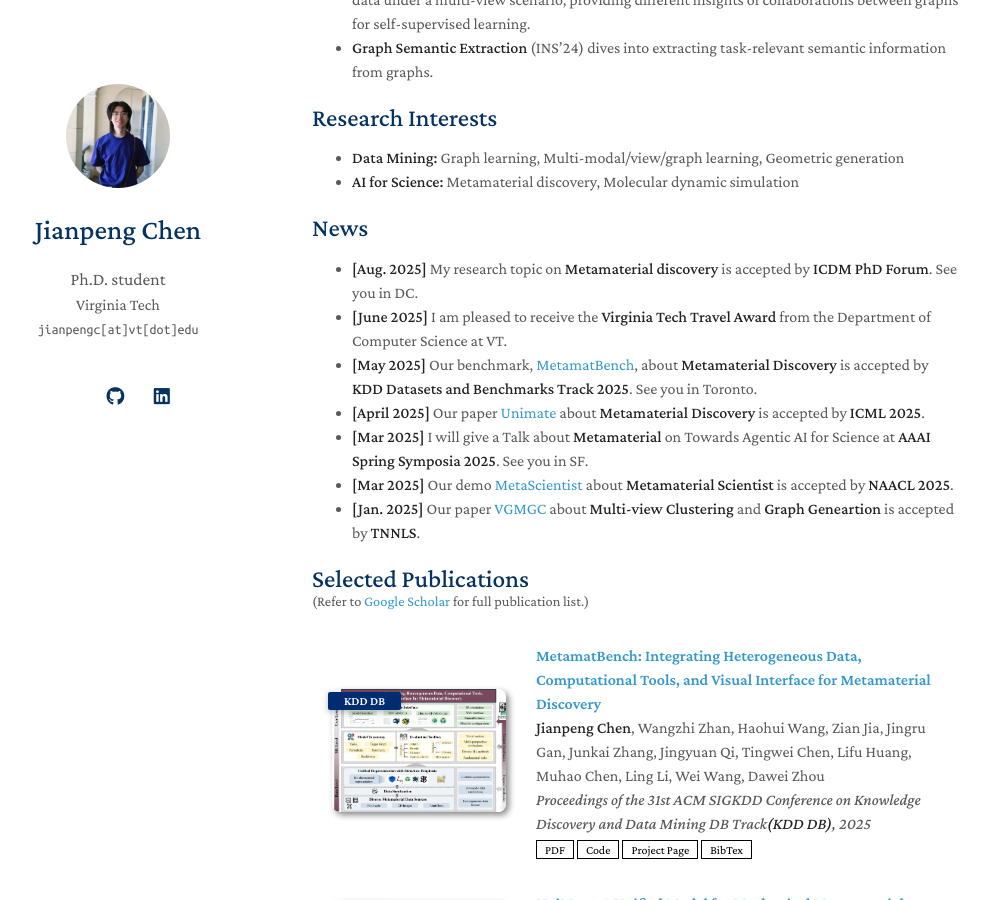
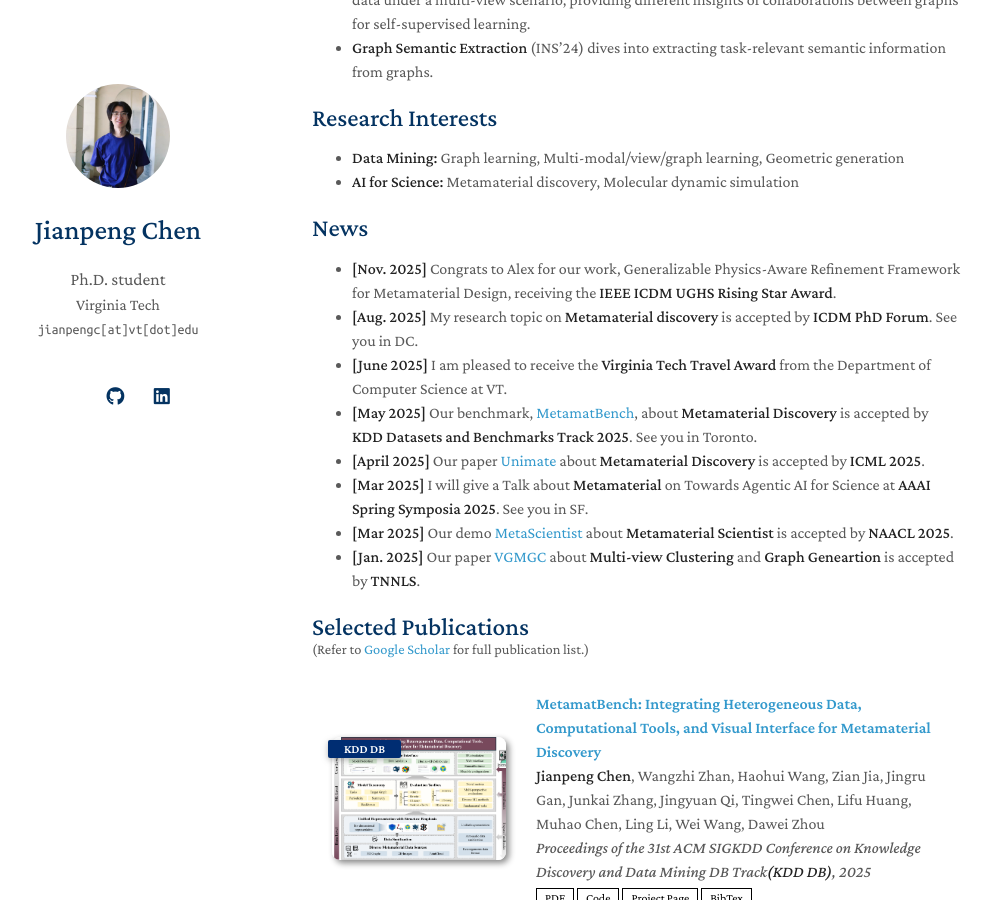
Before and after one commit to cjpcool/cjpcool.github.io, a Jekyll site: the page built from index.md, in a window 1280 px wide and 900 px high, scrolled down 569 px. Shown: the whole window, without its empty margins (158-1149 px from the left). Built offline with Jekyll 4.4.1, drawn with Linux system fonts in a browser that asks for light colours; a style sheet for code colours, icons or effects is not loaded; our own code applies the rules of GitHub Pages for plain Markdown files.

Commit message:
Add news entry for IEEE ICDM UGHS Rising Star Award

```diff
--- a/index.md
+++ b/index.md
@@ -24,6 +24,7 @@
 - **AI for Science:** Metamaterial discovery, Molecular dynamic simulation
 
 ## News
+- **[Nov. 2025]** Congrats to Alex for our work, Generalizable Physics-Aware Refinement Framework for Metamaterial Design, receiving the **IEEE ICDM UGHS Rising Star Award**.
 - **[Aug. 2025]** My research topic on **Metamaterial discovery** is accepted by **ICDM PhD Forum**. See you in DC.
 - **[June 2025]** I am pleased to receive the **Virginia Tech Travel Award** from the Department of Computer Science at VT.
 - **[May 2025]** Our benchmark, [MetamatBench](https://arxiv.org/abs/2505.20299), about **Metamaterial Discovery** is accepted by **KDD Datasets and Benchmarks Track 2025**. See you in Toronto.
```
